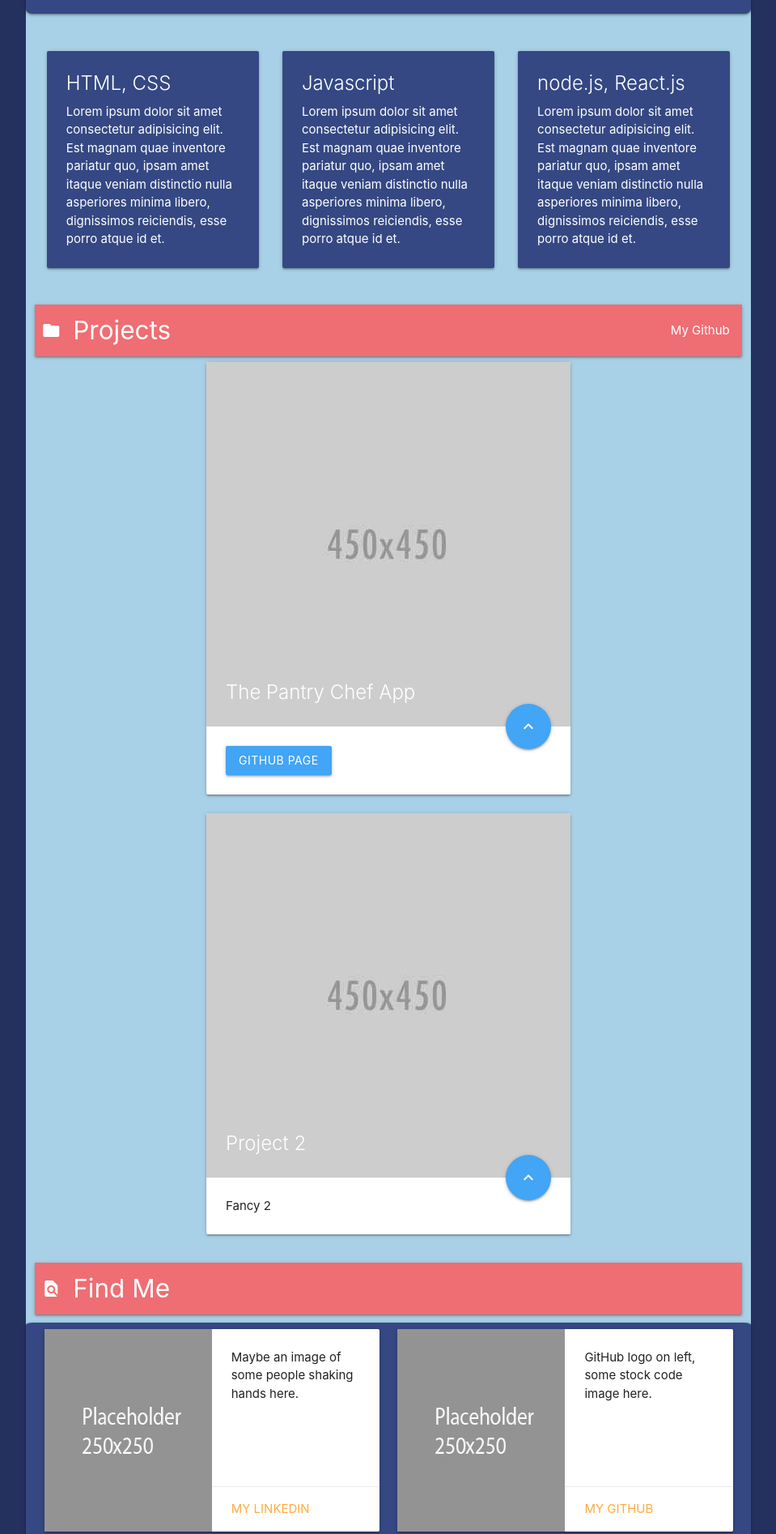
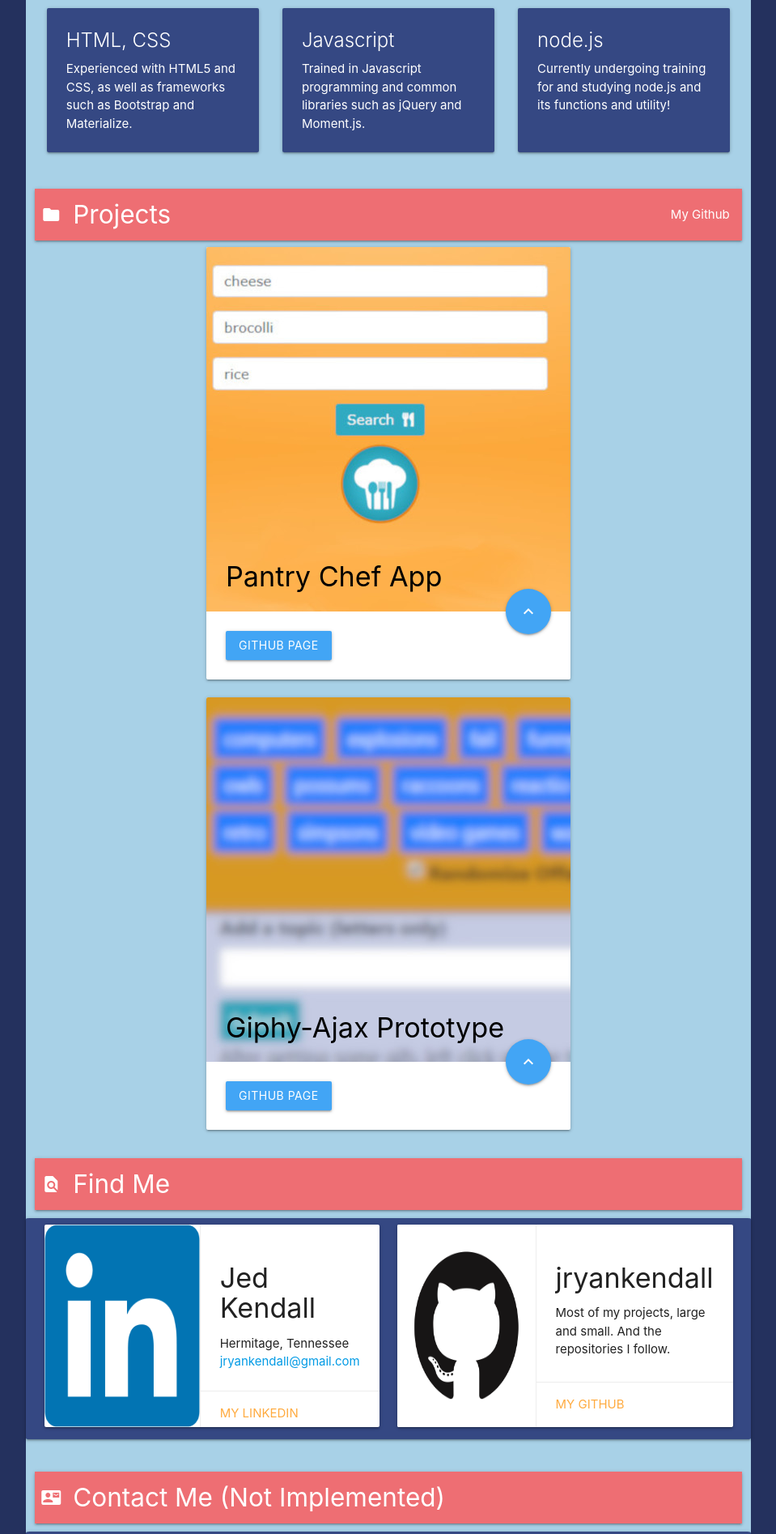
Before and after one commit to jryankendall/jryankendall.github.io, a plain HTML site: page index.html in a window 1280 px wide. Shown: the part 594-2488 px from the top of the page at 81% size, without its empty margins (160-1119 px from the left). Drawn offline with nearby package versions, Linux system fonts and the light colour scheme.

Commit message:
Mostly finished except for contact form. Will later update to make it functional.

```diff
--- a/assets/scss/_basics.scss
+++ b/assets/scss/_basics.scss
@@ -15,7 +15,7 @@ body {
 
 
 .content-container {
-    border-radius: 1%;
+    border-radius: 0.5%;
     margin-top: 10px;
 }
 
--- a/assets/scss/_contact-row.scss
+++ b/assets/scss/_contact-row.scss
@@ -20,4 +20,14 @@
 .image-find {
     height: 250px;
     max-width: 250px;
+    border-right: solid 1px #eeeeee;
 }
+
+.find-card {
+    max-height: 250px;
+}
+
+.card-image {
+    width: fit-content;
+    height: fit-content;
+}
--- a/assets/scss/_portfolio-row.scss
+++ b/assets/scss/_portfolio-row.scss
@@ -24,3 +24,8 @@
     @extend .blue, .white-text;
     border-radius: 50%;
 }
+
+.project-title {
+    padding-bottom: 0;
+    margin-bottom: 0;
+}
--- a/index.html
+++ b/index.html
@@ -19,7 +19,7 @@
                     <li><a href="#intro">Introduction</a></li>
                     <li><a href="#profile">Profile</a></li>
                     <li><a href="#portfolio">Projects</a></li>
-                    <li><a href="#other">Misc.</a></li>
+                    <li><a href="#other">Find Me</a></li>
                     <li><a href="#contactme">Contact</a></li>
             </ul>
         </div>
@@ -29,7 +29,7 @@
         <li><a href="#intro">Introduction</a></li>
         <li><a href="#profile">Profile</a></li>
         <li><a href="#portfolio">Projects</a></li>
-        <li><a href="#other">Misc.</a></li>
+        <li><a href="#other">Find Me</a></li>
         <li><a href="#contactme">Contact</a></li>
     </ul>
 
@@ -44,9 +44,10 @@
                         </div>
                         <div class="about-box-body">
                             <p class="hide-on-med-and-down">
-                                <span>Lorem, ipsum dolor sit amet consectetur adipisicing elit. Reprehenderit totam ducimus itaque aliquam. Laboriosam corporis, quo soluta, distinctio necessitatibus cum nemo quaerat ut porro, inventore tempora iure tempore numquam recusandae.</span>
-                                <br>
-                                <span>Suscipit molestias quo officiis provident distinctio quasi fugit eum repellendus consequuntur? Veniam at voluptate nemo repudiandae. Consectetur fuga eum, repellat reiciendis voluptatum delectus, natus, et facere inventore tempora nulla qui!</span>
+                                My name is Jed Kendall. I am junior full-stack web developer with experience in HTML and CSS. I am a student in the Vanderbilt Coding Bootcamp 2019, studying and being trained in full-stack web development.
+                            </p>
+                            <p>
+                                I think of myself as a fast learner and as having an eye for detail, with strong critical thinking, mathematical, and logic skills. Feel free to contact me through email, LinkedIn, or Github below!
                             </p>
                         </div>
 
@@ -75,7 +76,7 @@
                 <div class="card profile-area-card white-text">
                     <div class="card-content">
                         <span class="card-title">HTML, CSS</span>
-                        <p>Lorem ipsum dolor sit amet consectetur adipisicing elit. Est magnam quae inventore pariatur quo, ipsam amet itaque veniam distinctio nulla asperiores minima libero, dignissimos reiciendis, esse porro atque id et.</p>
+                        <p>Experienced with HTML5 and CSS, as well as frameworks such as Bootstrap and Materialize.</p>
 
 
                     </div>
@@ -83,16 +84,15 @@
                 <div class="card profile-area-card white-text">
                     <div class="card-content">
                         <span class="card-title">Javascript</span>
-                        <p>Lorem ipsum dolor sit amet consectetur adipisicing elit. Est magnam quae inventore pariatur quo, ipsam amet itaque veniam distinctio nulla asperiores minima libero, dignissimos reiciendis, esse porro atque id et.</p>
+                        <p>Trained in Javascript programming and common libraries such as jQuery and Moment.js.</p>
 
 
                     </div>
                 </div>
                 <div class="card profile-area-card white-text">
                     <div class="card-content">
-                        <span class="card-title">node.js, React.js</span>
-                        <p>Lorem ipsum dolor sit amet consectetur adipisicing elit. Est magnam quae inventore pariatur quo, ipsam amet itaque veniam distinctio nulla asperiores minima libero, dignissimos reiciendis, esse porro atque id et.</p>
-
+                        <span class="card-title">node.js</span>
+                        <p>Currently undergoing training for and studying node.js and its functions and utility!</p>
 
                     </div>
                 </div>
@@ -113,9 +113,8 @@
 
                 <div class="card portfolio-card">
                     <div class="card-image portfolio-card-image-div">
-                        <img class="portfolio-card-img" src="assets/images/placeholder_sq_450.jpg" alt="Project 1">
-                        <span class="card-title">The Pantry Chef App</span>
-
+                        <img class="portfolio-card-img" src="assets/images/pantrychef_preview.jpg" alt="Pantry Chef">
+                        <span class="card-title black-text"><h4 class="project-title">Pantry Chef App</h4></span>
                         <a class="btn-floating activator btn-large halfway-fab waves-effect waves-light"><i class="large material-icons">expand_less</i></a>
                     </div>
                     <div class="card-content">
@@ -131,16 +130,20 @@
 
                 <div class="card portfolio-card">
                     <div class="card-image portfolio-card-image-div">
-                        <img src="assets/images/placeholder_sq_450.jpg" alt="Project 1">
-                        <span class="card-title">Project 2</span>
+                        <img src="assets/images/giphy-preview.jpg" alt="Giphy-Ajax Prototype">
+                        <span class="card-title black-text"><h4 class="project-title">Giphy-Ajax Prototype</h4></span>
 
                         <a class="btn-floating activator btn-large halfway-fab waves-effect waves-light"><i class="large material-icons">expand_less</i></a>
                     </div>
                     <div class="card-content">
-                        <p>Fancy 2</p>
+                        <a class="btn waves-effect" target="_blank" href="https://github.com/jryankendall/Giphy-Ajax">Github Page</a>
                     </div>
                     <div class="card-reveal">
-                        <span class="card-title grey-text text-darken-4">Project 2<i class="expand-down-btn material-icons right">expand_more</i></span>                        <p>Here is some more information about this product that is only revealed once clicked on.</p>
+                        <span class="card-title grey-text text-darken-4">Giphy-Ajax Prototype<i class="expand-down-btn material-icons right">expand_more</i></span>
+                        <p>My first project built to utilize Ajax to use an API to pull data and append it to the DOM dynamically. Has a pre-defined list of 'tags' to search Giphy's API with, displays up to 10 appropriate gifs on the page. The gifs start as still images, but clicking them will turn them from still to playing, and vice versa. A user can add their own tags, though these are not saved between sessions.</p>
+                        <p>Built using Javascript, HTML, and CSS. Utilizes jQuery, Ajax, and Bootstrap. Giphy API utilized for non-commercial use. I take no responsibility for any of the content of the gifs pulled by the API.</p>
+
+                        <a class="btn waves-effect" target="_blank" href="https://jryankendall.github.io/Giphy-Ajax/">Demo Page</a>
                     </div>
                 </div>
             </div>
@@ -160,14 +163,16 @@
                         <div class="col s12 m10 offset-m1 l6">
                             <div class="card horizontal find-card">
                                 <div class="card-image">
-                                    <img class="image-find" src="assets/images/placeholder_sq_250.jpg" alt="LinkedIn">
+                                    <a href="https://www.linkedin.com/in/jed-kendall/" target="_blank"><img class="image-find" src="assets/images/linkedin_logo.png" alt="LinkedIn Logo"></a>
                                 </div>
                                 <div class="card-stacked">
                                     <div class="card-content">
-                                        <p>Maybe an image of some people shaking hands here.</p>
+                                        <h4>Jed Kendall</h4>
+                                        <p>Hermitage, Tennessee</p>
+                                        <a href="mailto:jryankendall@gmail.com">jryankendall@gmail.com</a>
                                     </div>
                                     <div class="card-action">
-                                        <a href="#">My LinkedIn</a>
+                                        <a href="https://www.linkedin.com/in/jed-kendall/" target="_blank">My LinkedIn</a>
                                     </div>
                                 </div>
                             </div>
@@ -175,14 +180,15 @@
                         <div class="col s12 m10 offset-m1 l6">
                             <div class="card horizontal find-card">
                                 <div class="card-image">
-                                    <img class="image-find" src="assets/images/placeholder_sq_250.jpg" alt="Github">
+                                    <a href="https://github.com/jryankendall" target="_blank"><img class="image-find" src="assets/images/github_logo.png" alt="Github Logo"></a>
                                 </div>
                                 <div class="card-stacked">
                                     <div class="card-content">
-                                        <p>GitHub logo on left, some stock code image here.</p>
+                                        <h4>jryankendall</h4>
+                                        <p>Most of my projects, large and small. And the repositories I follow.</p>
                                     </div>
                                     <div class="card-action">
-                                        <a href="#">My Github</a>
+                                        <a href="https://github.com/jryankendall" target="_blank">My Github</a>
                                     </div>
                                 </div>
                             </div>
@@ -197,7 +203,7 @@
             <div class="col s12" id="contactme">
                 <nav>
                     <div class="nav-wrapper">
-                        <a href="#contactme" class="brand-logo left section-head"> <i class="material-icons">contact_mail</i>Contact Me</a>
+                        <a href="#contactme" class="brand-logo left section-head"> <i class="material-icons">contact_mail</i>Contact Me (Not Implemented)</a>
 
                     </div>
                 </nav>
@@ -241,6 +247,7 @@
                             <div class="input-field col s12">
                                 <button class="btn waves-effect waves-light btn-large" type="submit" name="submit_action">Send</button>
                             </div>
+                            <p>Sending will do nothing as of now; if you wish to contact me, please contact me directly through one of the means I give above. Thanks!</p>
                         </form>
                     </div>
                 </div>
```
Also changed, not shown: assets/css/materialize.css, assets/images/giphy-preview.jpg (added), assets/images/github_logo.png (added), assets/images/linkedin_logo.png (added), assets/images/pantry-chef-logo.png (added), assets/images/pantrychef_preview.jpg (added).
